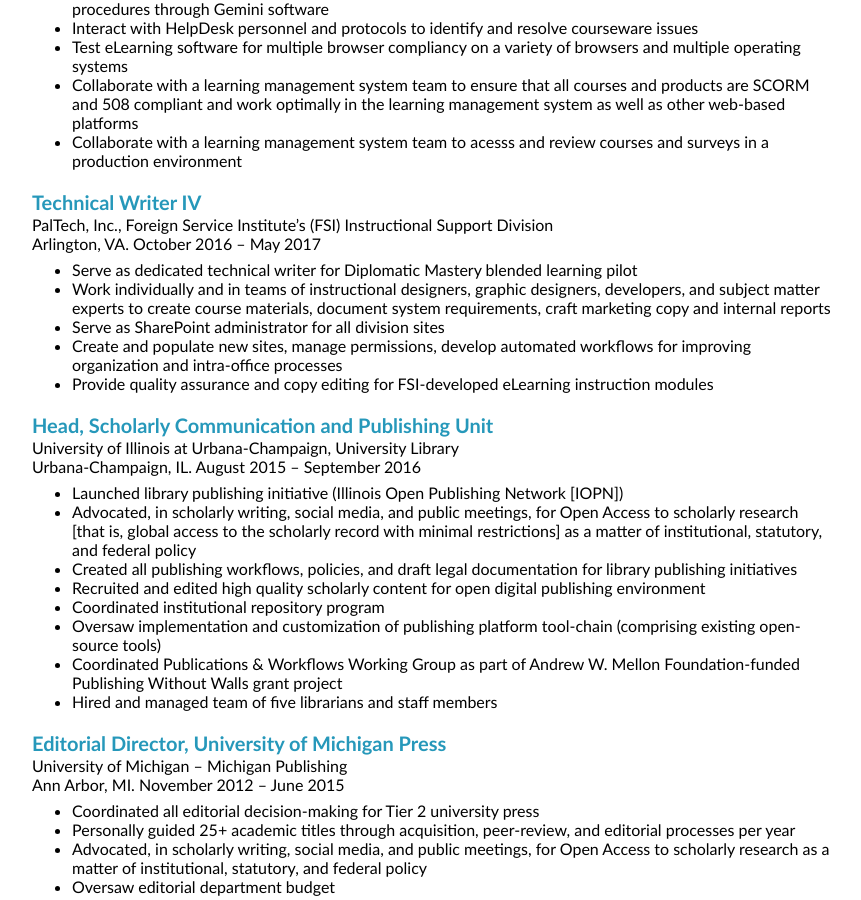
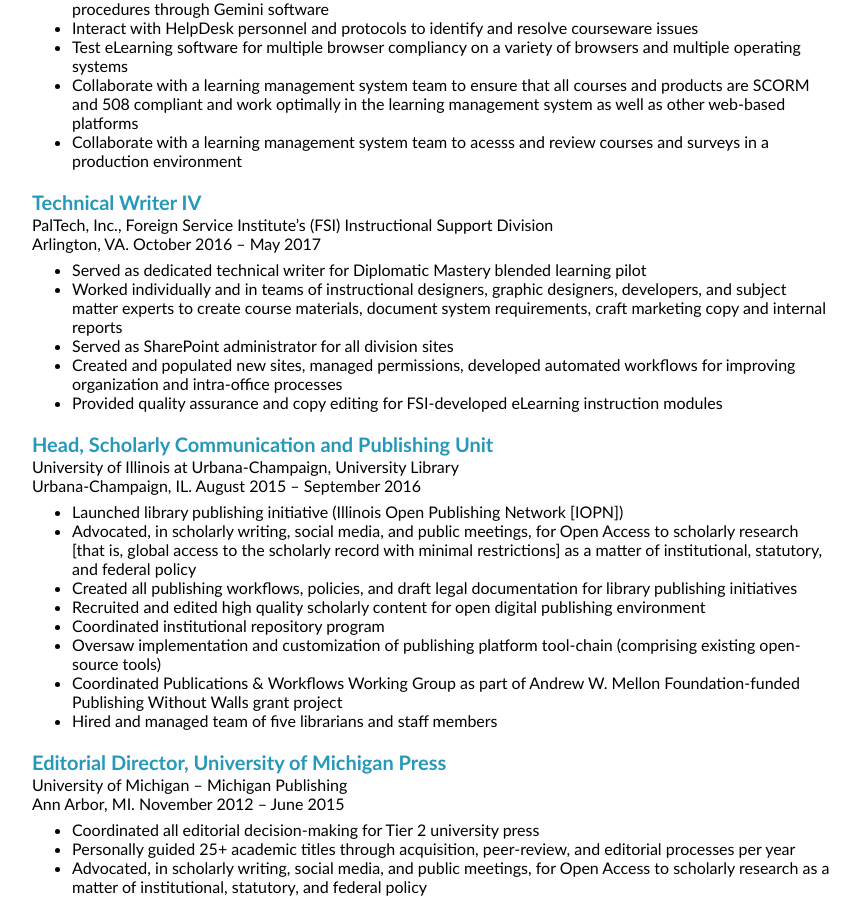
Before and after one commit to amccollo/amccollo.github.io, a Jekyll site: the page built from cv.md, in a window 1280 px wide and 900 px high, scrolled down 970 px. Shown: the whole window, without its empty margins (208-1069 px from the left). Built offline with Jekyll 4.4.1, drawn with Linux system fonts in a browser that asks for light colours; nearby versions of some CDN libraries.

Commit message:
fixes tense in old job

```diff
--- a/cv.md
+++ b/cv.md
@@ -55,11 +55,11 @@
 PalTech, Inc., Foreign Service Institute’s (FSI) Instructional Support Division <br>
 Arlington, VA.  October 2016 – May 2017
 
-* Serve as dedicated technical writer for Diplomatic Mastery blended learning pilot
-* Work individually and in teams of instructional designers, graphic designers, developers, and subject matter experts to create course materials, document system requirements, craft marketing copy and internal reports
-* Serve as SharePoint administrator for all division sites
-* Create and populate new sites, manage permissions, develop automated workflows for improving organization and intra-office processes
-* Provide quality assurance and copy editing for FSI-developed eLearning instruction modules
+* Served as dedicated technical writer for Diplomatic Mastery blended learning pilot
+* Worked individually and in teams of instructional designers, graphic designers, developers, and subject matter experts to create course materials, document system requirements, craft marketing copy and internal reports
+* Served as SharePoint administrator for all division sites
+* Created and populated new sites, managed permissions, developed automated workflows for improving organization and intra-office processes
+* Provided quality assurance and copy editing for FSI-developed eLearning instruction modules
 
 ### Head, Scholarly Communication and Publishing Unit
 University of Illinois at Urbana-Champaign, University Library <br>
```
